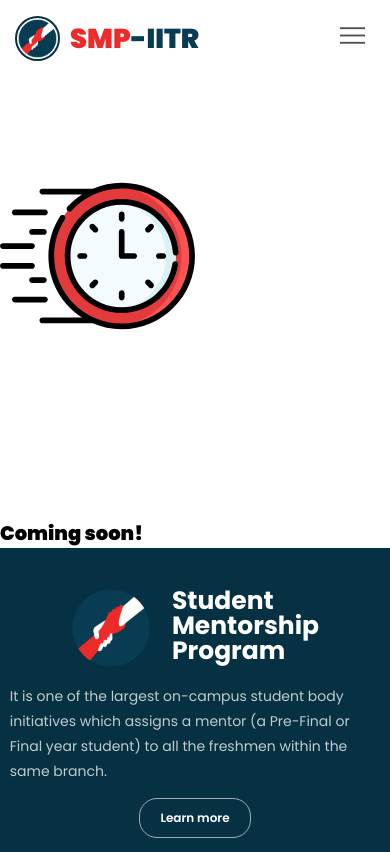
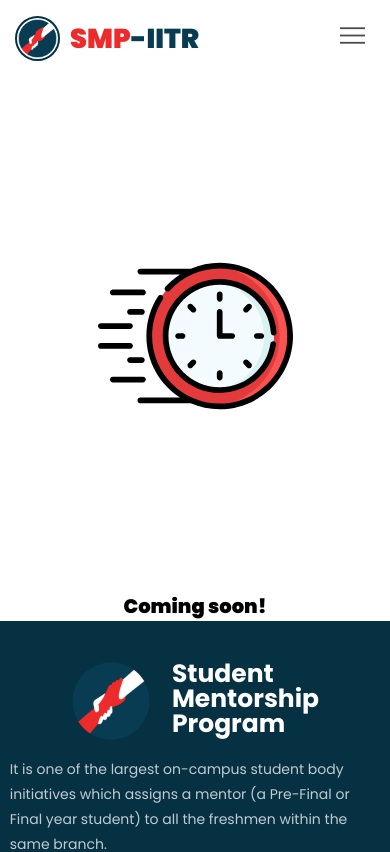
Before and after one commit to Student-Mentorship-Programme/smp-main, a Next.js app: page /coming-soon in a window 390 px wide. Shown: the top 852 px of the page. Built offline with nearby package versions, Linux system fonts and the light colour scheme.

Commit message:
coming soon page for desktop

```diff
--- a/src/_components/pages/ComingSoon/ComingSoon.module.css
+++ b/src/_components/pages/ComingSoon/ComingSoon.module.css
@@ -1,8 +1,22 @@
+.heroSection {
+  margin-top: 4rem;
+  display: flex;
+  flex-direction: column;
+  justify-content: center;
+  align-items: center;
+}
+
 .heroSection h1 {
-    font-size: 5vw;
-    font-weight: 900;
+  font-size: 5vw;
+  font-weight: 900;
 }
 
 .heroSection img {
-    width: 50vw;
+  width: 50vw;
 }
+
+@media only screen and (max-width: 576px) {
+  .heroSection {
+    margin-top: 80px;
+  }
+}
```
